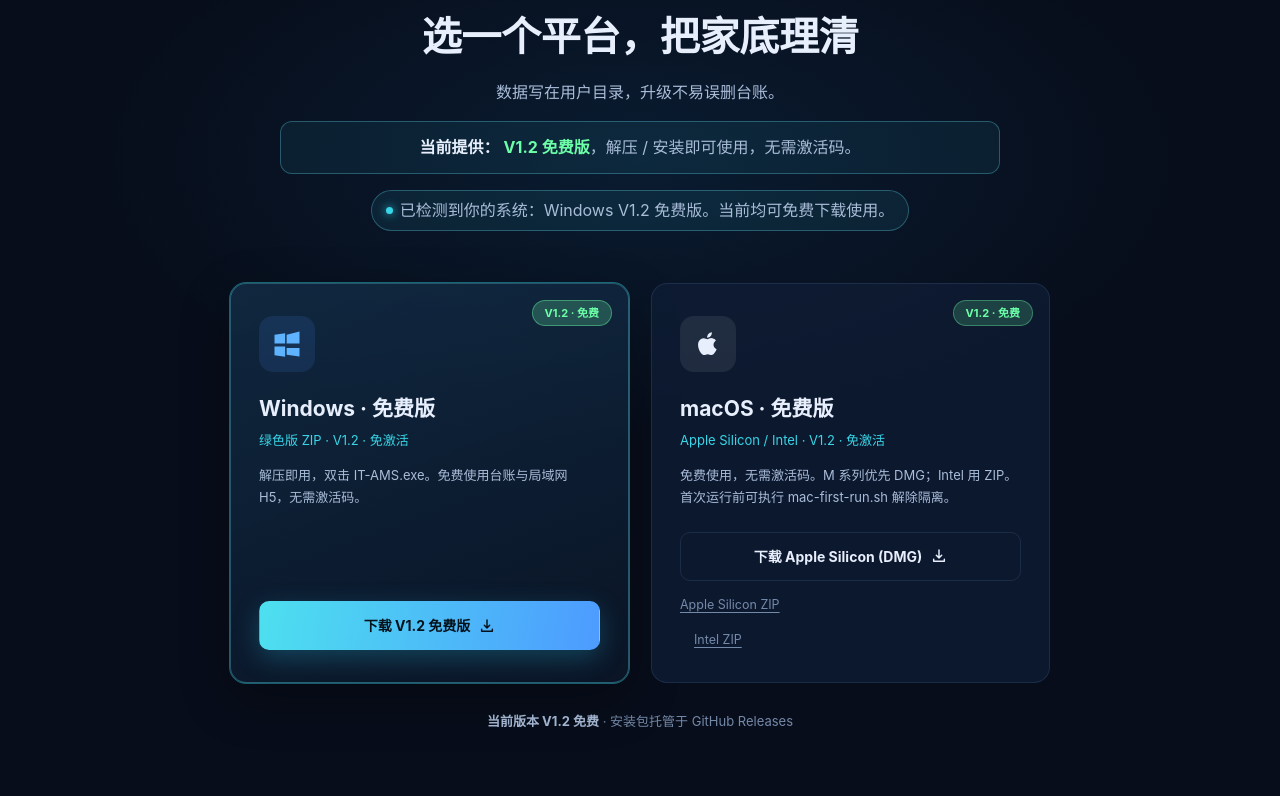
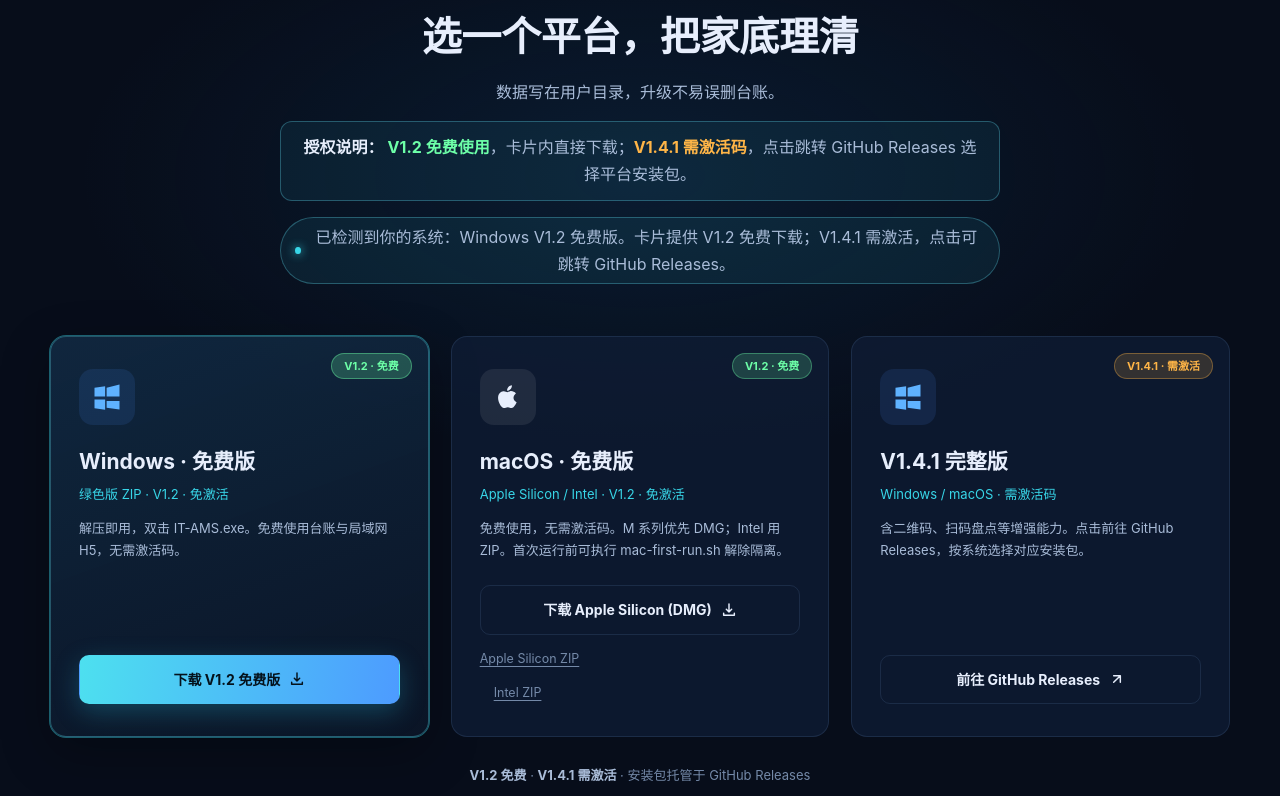
Before and after one commit to zybkpro/ITAMS, a plain HTML site: page site/index.html in a window 1280 px wide. Shown: the part 5664-6460 px from the top of the page. Drawn offline with Linux system fonts and the light colour scheme.

Commit message:
下载区卡片保留 V1.2，V1.4.1 跳转 Releases
主推免费版直接下载；完整版入口指向 GitHub Releases 页面。

```diff
--- a/site/index.html
+++ b/site/index.html
@@ -269,10 +269,10 @@
       <span class="kicker">开始使用</span>
       <h2>选一个平台，把家底理清</h2>
       <p>数据写在用户目录，升级不易误删台账。</p>
-      <p class="license-callout" role="note"><strong>当前提供：</strong><span class="lic-free">V1.2 免费版</span>，解压 / 安装即可使用，无需激活码。</p>
+      <p class="license-callout" role="note"><strong>授权说明：</strong><span class="lic-free">V1.2 免费使用</span>，卡片内直接下载；<span class="lic-paid">V1.4.1 需激活码</span>，点击跳转 GitHub Releases 选择平台安装包。</p>
       <p class="os-hint" id="os-hint" aria-live="polite"></p>
     </div>
-    <div class="download-grid download-grid-2">
+    <div class="download-grid">
       <div class="dl-card featured" data-platform="Windows">
         <span class="dl-ribbon">V1.2 · 免费</span>
         <div class="dl-logo win"><svg viewBox="0 0 24 24" width="30" height="30" fill="currentColor"><path d="M2 4.5l8.5-1.2v8.2H2V4.5zm0 9.4h8.5v8.2L2 20.9v-7zm9.7-9.3L22 2v9.5h-10.3V4.6zm0 10.5H22V22l-10.3-1.4v-6.8z"/></svg></div>
@@ -291,8 +291,16 @@
         <a class="dl-alt" href="https://github.com/zybkpro/ITAMS/releases/download/v1.2.0/IT-AMS-macOS-arm64-1.2.0.zip" download>Apple Silicon ZIP</a>
         <a class="dl-alt" href="https://github.com/zybkpro/ITAMS/releases/download/v1.2.0/IT-AMS-macOS-x64-1.2.0.zip" download>Intel ZIP</a>
       </div>
+      <div class="dl-card" data-platform="WindowsPaid">
+        <span class="dl-ribbon">V1.4.1 · 需激活</span>
+        <div class="dl-logo win"><svg viewBox="0 0 24 24" width="30" height="30" fill="currentColor"><path d="M2 4.5l8.5-1.2v8.2H2V4.5zm0 9.4h8.5v8.2L2 20.9v-7zm9.7-9.3L22 2v9.5h-10.3V4.6zm0 10.5H22V22l-10.3-1.4v-6.8z"/></svg></div>
+        <h3>V1.4.1 完整版</h3>
+        <p class="dl-meta">Windows / macOS · 需激活码</p>
+        <p class="dl-note">含二维码、扫码盘点等增强能力。点击前往 GitHub Releases，按系统选择对应安装包。</p>
+        <a class="btn btn-outline btn-block" href="https://github.com/zybkpro/ITAMS/releases/tag/v1.4.1" target="_blank" rel="noopener">前往 GitHub Releases <svg viewBox="0 0 24 24" width="16" height="16" fill="none" stroke="currentColor" stroke-width="2.2" stroke-linecap="round" stroke-linejoin="round"><path d="M7 17L17 7M7 7h10v10"/></svg></a>
+      </div>
     </div>
-    <p class="download-hint"><strong>当前版本 V1.2 免费</strong> · 安装包托管于 <a href="https://github.com/zybkpro/ITAMS/releases/tag/v1.2.0" target="_blank" rel="noopener">GitHub Releases</a></p>
+    <p class="download-hint"><strong>V1.2 免费</strong> · <strong>V1.4.1 需激活</strong> · 安装包托管于 <a href="https://github.com/zybkpro/ITAMS/releases" target="_blank" rel="noopener">GitHub Releases</a></p>
   </div>
 </section>
 
@@ -317,8 +325,8 @@
         <p>V1.3 已上线：台账末列打开二维码预览/打印；工具栏切到「盘点」建任务并开始；H5 首页点「资产盘点」连扫。同一任务同一资产重复扫不重复计数；盘点本身不改资产状态。</p>
       </details>
       <details class="faq-item">
-        <summary>当前下载的版本需要激活码吗？<span class="faq-plus"></span></summary>
-        <p>官网当前提供的是 <strong>V1.2 免费版</strong>，解压 / 安装即可使用，无需激活码。</p>
+        <summary>需要激活码吗？V1.2 和 V1.4.1 有什么区别？<span class="faq-plus"></span></summary>
+        <p><strong>V1.2 免费使用</strong>，卡片内直接下载，解压 / 安装即可，无需激活。<strong>V1.4.1 需激活码</strong>，点击卡片跳转 <a href="https://github.com/zybkpro/ITAMS/releases/tag/v1.4.1" target="_blank" rel="noopener">GitHub Releases</a> 选择平台安装包；首次启动进入激活页，可联系客服领取试用码。</p>
       </details>
       <details class="faq-item">
         <summary>适合多大的资产规模？<span class="faq-plus"></span></summary>
--- a/site/script.js
+++ b/site/script.js
@@ -46,7 +46,7 @@ function applyOSRecommendation(platform) {
   });
   const hint = document.getElementById('os-hint');
   if (hint) {
-    hint.textContent = `已检测到你的系统：${labels[platform] || platform}。当前均可免费下载使用。`;
+    hint.textContent = `已检测到你的系统：${labels[platform] || platform}。卡片提供 V1.2 免费下载；V1.4.1 需激活，点击可跳转 GitHub Releases。`;
     hint.classList.add('show');
   }
 }
```
